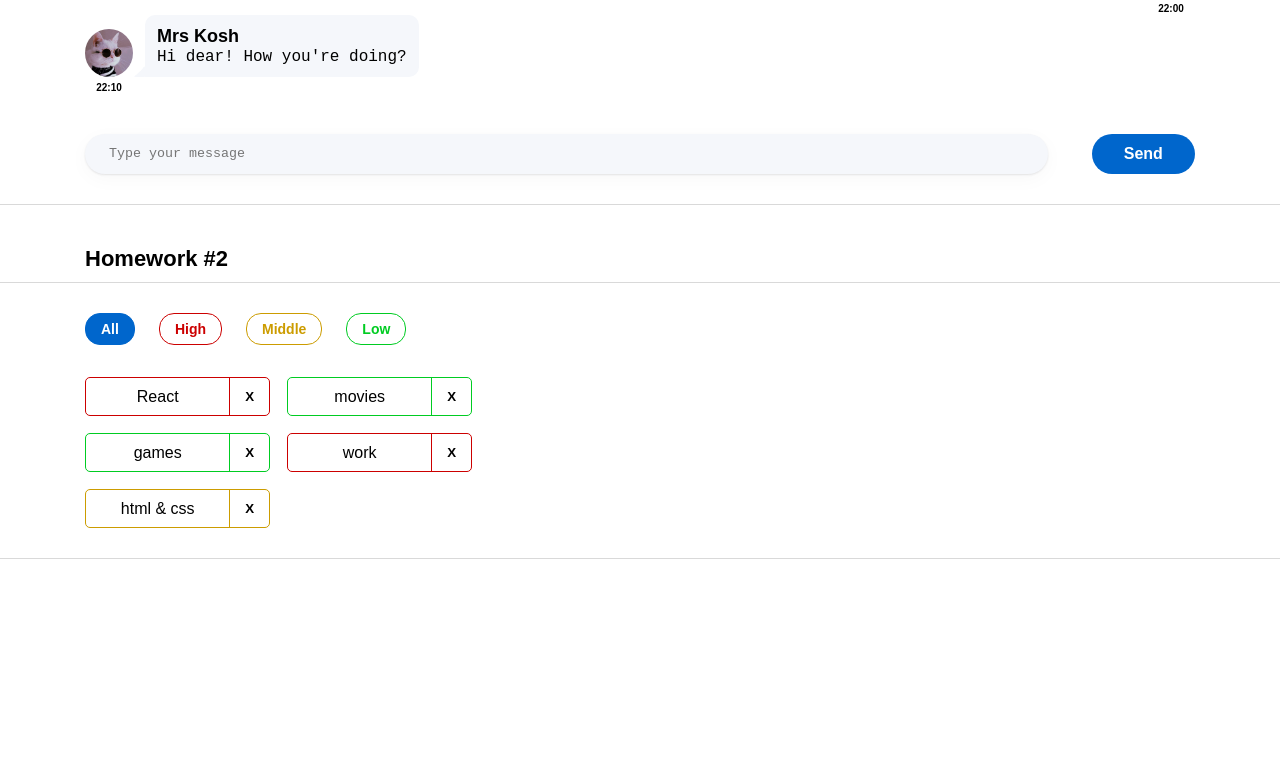
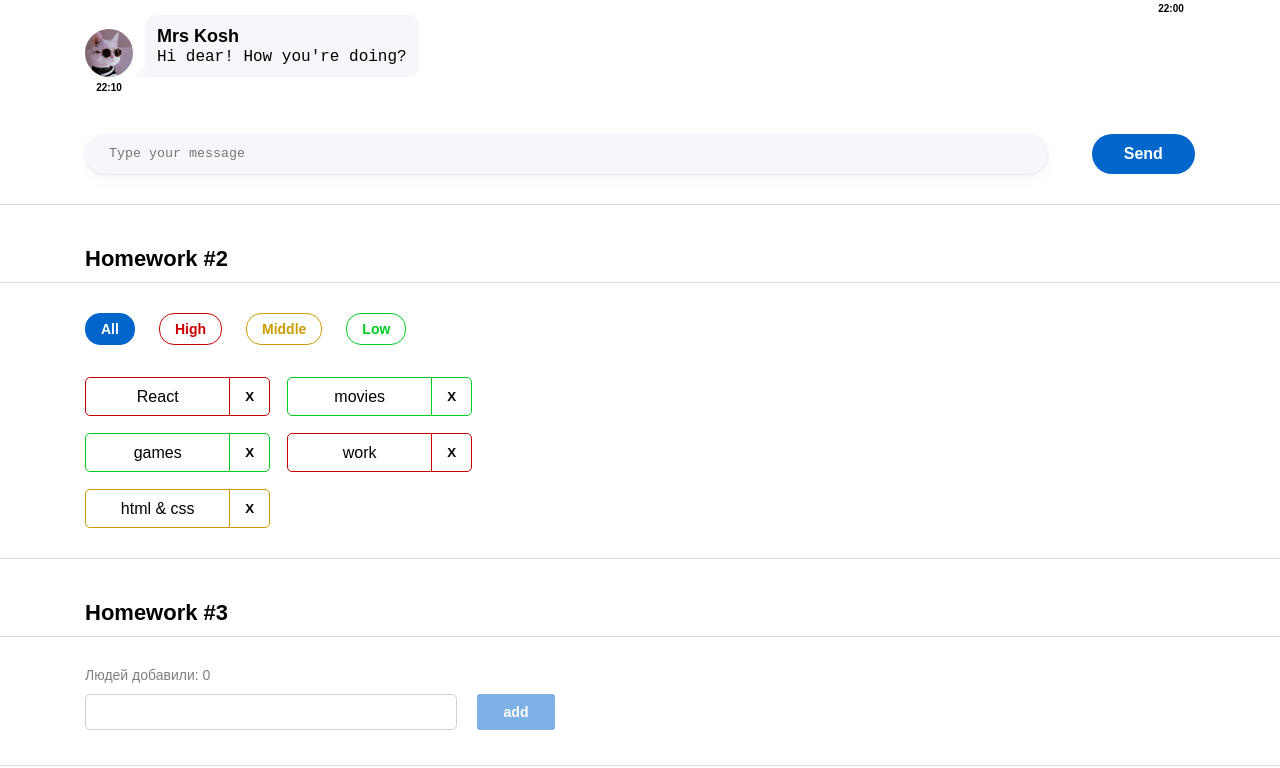
Before and after one commit to MorozovaAN/tasks-with-autotests, a React (Create React App) app: page / in a window 1280 px wide. Shown: the part 250-1018 px from the top of the page. Before the commit the page ends 909 px from the top, so only its background shows below. Built offline with nearby package versions, Linux system fonts and the light colour scheme.

Commit message:
feat: add hw03 solution

```diff
--- a/src/index.css
+++ b/src/index.css
@@ -3,7 +3,7 @@
   padding: 0;
   box-sizing: border-box;
 }
-@import url("https://fonts.googleapis.com/css2?family=Montserrat:wght@400;600&display=swap");
+@import url("https://fonts.googleapis.com/css2?family=Montserrat:wght@400;500;600&display=swap");
 
 body {
   margin: 0;
--- a/src/s1-main/App.tsx
+++ b/src/s1-main/App.tsx
@@ -1,21 +1,22 @@
-import React from 'react'
-import s from './App.module.css'
-import HW1 from '../s2-homeworks/hw01/HW1'
+import React from "react";
+import s from "./App.module.css";
+import HW1 from "../s2-homeworks/hw01/HW1";
 import HW2 from "../s2-homeworks/hw02/HW2";
+import HW3 from "../s2-homeworks/hw03/HW3";
 
 function App() {
   return (
     <div className={s.App}>
-            <HW1/>
-            <HW2/>
       {/*раскомментировать по ходу выполнения*/}
-            {/*<HW3/>*/}
+      <HW1 />
+      <HW2 />
+      <HW3 />
       {/*<HW4/>*/}
 
       {/*при выполнении дз 5 и более - закомментировать здесь дз 1-4, так как они есть внутри дз 5*/}
       {/*<HW5/>*/}
     </div>
-    )
+  );
 }
 
-export default App
+export default App;
--- a/src/s2-homeworks/hw02/affairs/Affairs.tsx
+++ b/src/s2-homeworks/hw02/affairs/Affairs.tsx
@@ -31,7 +31,7 @@ function Affairs(props: AffairsPropsType) {
 
     const mappedAffairs = props.data.map((a: AffairType) => (
         <Affair
-            key={a._id} // кеи ОБЯЗАТЕЛЬНЫ в 99% - так что лучше их писать всегда при создании компонент в мапе
+            key={a._id}
             affair={a}
             deleteAffairCallback={props.deleteAffairCallback}
         />
--- a/src/s2-homeworks/hw03/Greeting.module.css
+++ b/src/s2-homeworks/hw03/Greeting.module.css
@@ -2,34 +2,81 @@
 }
 
 .inputAndButtonContainer {
+  display: flex;
+  column-gap: 20px;
 }
 
 .error {
+  font-weight: 400;
+  font-size: 14px;
+  line-height: 17px;
+  color: #cc0000;
+  margin: 5px 0;
 }
 
 .input {
+  min-width: 372px;
+  height: 36px;
+  border-radius: 5px;
+  border: 1px solid #d1d1d1;
+  padding: 5px 7px;
+  box-sizing: border-box;
 }
-
-.input:focus {
+.errorInput {
+  border: 2px solid #cc0000;
+  padding: 5px 7px;
+  box-sizing: border-box;
+  min-width: 372px;
+  height: 36px;
+  border-radius: 5px;
 }
-
-.errorInput {
+.input:focus,
+.input:focus-visible {
+  border: 2px solid #01376e;
+  outline: none;
 }
 
 .button {
+  width: 78px;
+  height: 36px;
+  background: #0066cc;
+  border-radius: 3px;
+  border: none;
+  font-weight: 600;
+  font-size: 14px;
+  line-height: 20px;
+  color: #ffffff;
+  cursor: pointer;
 }
-
-.button:focus {
+.button:disabled {
+  background: #0066cc;
+  opacity: 0.5;
+  cursor: default;
+  pointer-events: none;
 }
-
+.button:focus,
+.button:focus-visible {
+  outline: 2px solid #01376e;
+}
 .button:active {
-}
-
-.button:disabled {
+  outline: 2px solid #0066cc;
+  background: #fff;
+  color: #0066cc;
 }
 
 .text {
+  font-style: normal;
+  font-weight: 400;
+  font-size: 14px;
+  line-height: 17px;
+  color: rgba(0, 0, 0, 0.5);
+  margin-bottom: 10px;
 }
 
 .greeting {
+  font-weight: 500;
+  font-size: 14px;
+  line-height: 17px;
+  color: #000000;
+  margin-top: 10px;
 }
--- a/src/s2-homeworks/hw03/Greeting.tsx
+++ b/src/s2-homeworks/hw03/Greeting.tsx
@@ -1,20 +1,19 @@
-import React, {ChangeEvent, KeyboardEvent} from 'react'
-import s from './Greeting.module.css'
+import React, { ChangeEvent, KeyboardEvent } from "react";
+import s from "./Greeting.module.css";
 
 type GreetingPropsType = {
-    name: any // need to fix any
-    setNameCallback: any // need to fix any
-    addUser: any // need to fix any
-    onBlur: any // need to fix any
-    onEnter: any // need to fix any
-    error: any // need to fix any
-    totalUsers: any // need to fix any
-    lastUserName?: any // need to fix any
-}
+  name: string;
+  setNameCallback: (e: ChangeEvent<HTMLInputElement>) => void;
+  addUser: () => void;
+  onBlur: () => void;
+  onEnter: (e: KeyboardEvent<HTMLInputElement>) => void;
+  error: string;
+  totalUsers: number;
+  lastUserName?: string;
+};
 
 // презентационная компонента (для верстальщика)
-const Greeting: React.FC<GreetingPropsType> = (
-    {
+const Greeting: React.FC<GreetingPropsType> = ({
   name,
   setNameCallback,
   addUser,
@@ -23,36 +22,33 @@ const Greeting: React.FC<GreetingPropsType> = (
   error,
   totalUsers,
   lastUserName,
-    } // деструктуризация пропсов
-) => {
-    const inputClass = s.errorInput // need to fix with (?:)
+}) => {
+  const inputClass = error ? `${s.input} ${s.errorInput}` : s.input; // need to fix with (?:)
 
   return (
-        <div id={'hw3-form'} className={s.greetingForm}>
-            <div className={s.text}>
-                {'Людей добавили: '}
-                <span id={'hw3-users-total'}>
-                    {totalUsers}
-                </span>
-            </div>
+    <div id={"hw3-form"} className={s.greetingForm}>
+      <p className={s.text}>
+        {"Людей добавили: "}
+        <span id={"hw3-users-total"}>{totalUsers}</span>
+      </p>
 
       <div className={s.inputAndButtonContainer}>
         <div>
           <input
-                        id={'hw3-input'}
+            id={"hw3-input"}
             value={name}
             onChange={setNameCallback}
             className={inputClass}
             onKeyDown={onEnter}
             onBlur={onBlur}
           />
-                    <div id={'hw3-error'} className={s.error}>
+          <p id={"hw3-error"} className={s.error}>
             {error}
-                    </div>
+          </p>
         </div>
 
         <button
-                    id={'hw3-button'}
+          id={"hw3-button"}
           onClick={addUser}
           className={s.button}
           disabled={!name.trim()}
@@ -62,12 +58,12 @@ const Greeting: React.FC<GreetingPropsType> = (
       </div>
 
       {lastUserName && (
-                <div className={s.greeting}>
-                    Привет <span id={'hw3-last-user'}>{lastUserName}</span>!
-                </div>
+        <p className={s.greeting}>
+          Привет <span id={"hw3-last-user"}>{lastUserName}</span>!
+        </p>
       )}
     </div>
-    )
-}
+  );
+};
 
-export default Greeting
+export default Greeting;
--- a/src/s2-homeworks/hw03/GreetingContainer.tsx
+++ b/src/s2-homeworks/hw03/GreetingContainer.tsx
@@ -1,53 +1,64 @@
-import React, { ChangeEvent, KeyboardEvent, useState } from 'react'
-import Greeting from './Greeting'
-import { UserType } from './HW3'
+import React, { ChangeEvent, KeyboardEvent, useState } from "react";
+import Greeting from "./Greeting";
+import { UserType } from "./HW3";
 
 type GreetingContainerPropsType = {
-    users: any // need to fix any
-    addUserCallback: any // need to fix any
+  users: UserType[];
+  addUserCallback: (name: string) => void;
+};
+
+export const pureAddUser = (
+  name: string,
+  setError: (error: string) => void,
+  setName: (name: string) => void,
+  addUserCallback: (name: string) => void
+) => {
+  // если имя пустое - показать ошибку, иначе - добавить юзера и очистить инпут
+  if (name.trim() === "") setError("Ошибка! Введите имя!");
+  else {
+    addUserCallback(name);
+    setName("");
   }
+};
 
-export const pureAddUser = (name: any, setError: any, setName: any, addUserCallback: any) => {
-    // если имя пустое - показать ошибку, иначе - добавить юзера и очистить инпут
-}
+export const pureOnBlur = (name: string, setError: (error: string) => void) => {
+  // если имя пустое - показать ошибку
+  if (name.trim() === "") setError("Ошибка! Введите имя!");
+};
 
-export const pureOnBlur = (name: any, setError: any) => { // если имя пустое - показать ошибку
-}
+export const pureOnEnter = (
+  e: KeyboardEvent<HTMLInputElement>,
+  addUser: () => void
+) => {
+  // если нажата кнопка Enter - добавить
+  if (e.key === "Enter") addUser();
+};
 
-export const pureOnEnter = (e: any, addUser: any) => { // если нажата кнопка Enter - добавить
-}
-
-// более простой и понятный для новичков
-// function GreetingContainer(props: GreetingPropsType) {
-
-// более современный и удобный для про :)
 const GreetingContainer: React.FC<GreetingContainerPropsType> = ({
   users,
   addUserCallback,
 }) => {
-    // деструктуризация пропсов
-    const [name, setName] = useState<any>('') // need to fix any
-    const [error, setError] = useState<any>('') // need to fix any
+  const [name, setName] = useState<string>("");
+  const [error, setError] = useState<string>("");
 
-    const setNameCallback = (e: any) => { // need to fix any
-        setName('some name') // need to fix
-
-        error && setError('')
-    }
+  const setNameCallback = (e: ChangeEvent<HTMLInputElement>) => {
+    setName(e.currentTarget.value.trim());
+    setError("");
+  };
   const addUser = () => {
-        pureAddUser(name, setError, setName, addUserCallback)
-    }
+    pureAddUser(name, setError, setName, addUserCallback);
+  };
 
   const onBlur = () => {
-        pureOnBlur(name, setError)
-    }
+    pureOnBlur(name, setError);
+  };
 
-    const onEnter = (e: any) => {
-        pureOnEnter(e, addUser)
-    }
+  const onEnter = (e: KeyboardEvent<HTMLInputElement>) => {
+    pureOnEnter(e, addUser);
+  };
 
-    const totalUsers = 0 // need to fix
-    const lastUserName = 'some name' // need to fix
+  const totalUsers = users.length;
+  const lastUserName = users.length ? users[users.length - 1]["name"] : "";
 
   return (
     <Greeting
@@ -60,7 +71,7 @@ const GreetingContainer: React.FC<GreetingContainerPropsType> = ({
       totalUsers={totalUsers}
       lastUserName={lastUserName}
     />
-    )
-}
+  );
+};
 
-export default GreetingContainer
+export default GreetingContainer;
--- a/src/s2-homeworks/hw03/HW3.tsx
+++ b/src/s2-homeworks/hw03/HW3.tsx
@@ -1,7 +1,7 @@
-import React, { useState } from 'react'
-import { v1 } from 'uuid'
-import s2 from '../../s1-main/App.module.css'
-import GreetingContainer from './GreetingContainer'
+import React, { useState } from "react";
+import { v1 } from "uuid";
+import s2 from "../../s1-main/App.module.css";
+import GreetingContainer from "./GreetingContainer";
 
 /*
  * 1 - описать тип UserType
@@ -19,36 +19,40 @@ import GreetingContainer from './GreetingContainer'
 
 // types
 export type UserType = {
-    _id: any // need to fix any
-    name: any // need to fix any
-}
+  _id: string;
+  name: string;
+};
 
-export const pureAddUserCallback = (name: any, setUsers: any, users: any) => { // need to fix any
-    const user = { // need to fix
-    }
-    setUsers([...users, user])
-}
+export const pureAddUserCallback = (
+  name: string,
+  setUsers: (users: UserType[]) => void,
+  users: UserType[]
+) => {
+  const user = {
+    _id: v1(),
+    name,
+  };
+  setUsers([...users, user]);
+};
 
 const HW3 = () => {
-    const [users, setUsers] = useState<any>([]) // need to fix any
+  const [users, setUsers] = useState<UserType[]>([]);
 
-    const addUserCallback = (name: any) => { // need to fix any
-        pureAddUserCallback(name, setUsers, users)
-    }
+  const addUserCallback = (name: string) => {
+    pureAddUserCallback(name, setUsers, users);
+  };
 
   return (
-        <div id={'hw3'}>
-            <div className={s2.hwTitle}>Homework #3</div>
+    <div id={"hw3"}>
+      <h2 className={s2.hwTitle}>Homework #3</h2>
       {/*для автоматической проверки дз (не менять)*/}
-
+      <div className={s2.hwBorder}>
         <div className={s2.hw}>
-                <GreetingContainer
-                    users={users}
-                    addUserCallback={addUserCallback}
-                />
+          <GreetingContainer users={users} addUserCallback={addUserCallback} />
         </div>
       </div>
-    )
-}
+    </div>
+  );
+};
 
-export default HW3
+export default HW3;
```
Also changed, not shown: src/s2-homeworks/hw01/HW1.tsx (+1 -10 lines), src/s2-homeworks/hw01/friend-message/FriendMessage.tsx (+4 -13 lines), src/s2-homeworks/hw01/message/Message.tsx (+4 -14 lines), src/s2-homeworks/hw02/HW2.tsx (+41 -48 lines), src/s2-homeworks/hw02/affairs/affair/Affair.tsx (+18 -27 lines). Lines whose indentation alone changed are shown as unchanged.
